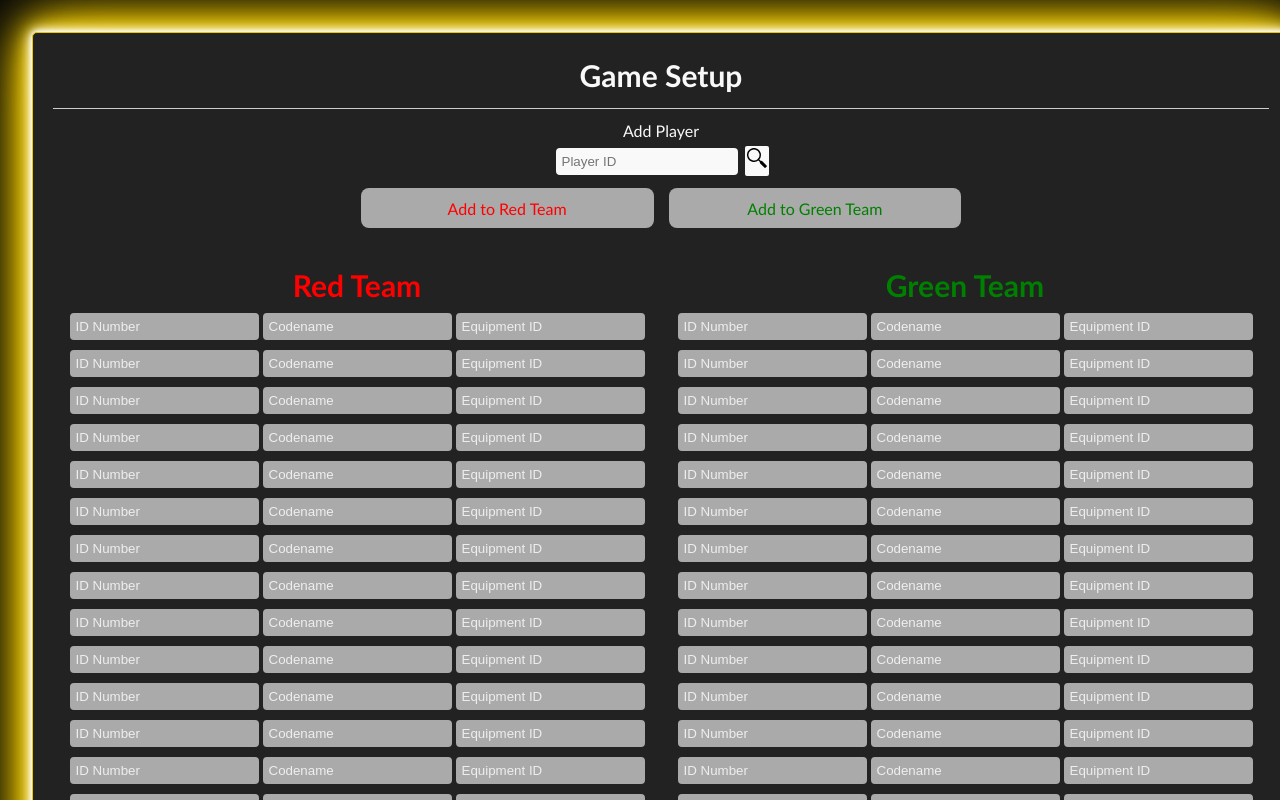
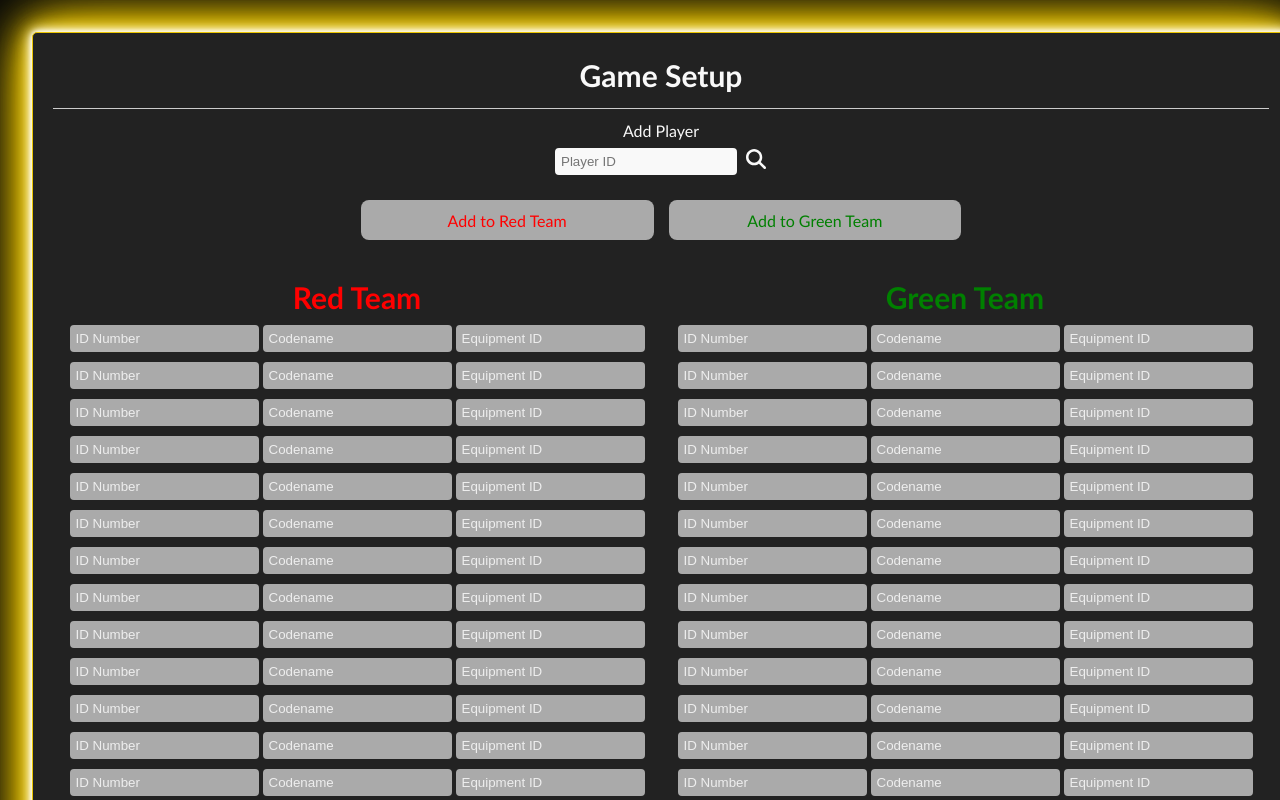
Before and after one commit to QuantumRangers-SE-Team-10/lasertech-frontend, a React (Vite) app: page /onboarding in a window 1280 px wide. Shown: the top 800 px of the page. Built offline with nearby package versions, Linux system fonts and the light colour scheme; no server answers.

Commit message:
onboarding appearance changes, handle codename change

```diff
--- a/pages/onboarding.jsx
+++ b/pages/onboarding.jsx
@@ -87,10 +87,10 @@ const Onboarding = () => {
   const validateTeam = (value) => {
     const equipmentIdValue = parseInt(value);
      if( !isNaN(equipmentIdValue) ) {
-      if(equipmentIdValue % 2 !== 0) {
+      if(equipmentIdValue % 2 !== 0 && codename !== '') {
         setAddRedButtonDisabled(false)
         validateEquipmentId(value, "Red", redTeamIndex);
-      } else if (equipmentIdValue % 2 === 0) {
+      } else if (equipmentIdValue % 2 === 0 && codename  !== '') {
         setAddGreenButtonDisabled(false)
         validateEquipmentId(value, "Green", greenTeamIndex);
       }
@@ -156,6 +156,20 @@ const Onboarding = () => {
     );
     setRedTeamIndex(0);
     setGreenTeamIndex(0);
+  };
+
+  const handleCodenameChange = async (codename) => {
+    setCodename(codename);
+    if (codename === "" || equipmentId === "") {
+      setAddGreenButtonDisabled(true);
+      setAddRedButtonDisabled(true);
+    } else if (equipmentId % 2 === 0) {
+      setAddGreenButtonDisabled(false);
+      setAddRedButtonDisabled(true);
+    } else if (equipmentId % 2 !== 0) {
+      setAddRedButtonDisabled(false);
+      setAddGreenButtonDisabled(true);
+    }
   };
 
   const handleSubmitPlayer = async (team) => {
@@ -244,6 +258,7 @@ const Onboarding = () => {
           <h3> Add Player</h3>
           <div className={onboardingStyles.playerInput}>
             <input
+              id="playerID"
               type="number"
               value={playerID}
               onChange={(e) => {
@@ -260,19 +275,16 @@ const Onboarding = () => {
                 fetchCodename(playerID);
               }}
             >
-              <img
-                src="../src/assets/Magnifying_glass_icon.svg"
-                alt="Search"
-                className={onboardingStyles.magnifyingGlassIcon}
-              />
+              <svg className={onboardingStyles.magnifyingGlassIcon} xmlns="http://www.w3.org/2000/svg" viewBox="0 0 512 512"><path d="M416 208c0 45.9-14.9 88.3-40 122.7L502.6 457.4c12.5 12.5 12.5 32.8 0 45.3s-32.8 12.5-45.3 0L330.7 376c-34.4 25.2-76.8 40-122.7 40C93.1 416 0 322.9 0 208S93.1 0 208 0S416 93.1 416 208zM208 352a144 144 0 1 0 0-288 144 144 0 1 0 0 288z"/></svg>
             </span>
           </div>
           {playerID && showCodeName && (
+            <>
               <div className={onboardingStyles.playerInput}>
                 <input
                   type="text"
                   value={codename}
-                onChange={(e) => setCodename(e.target.value)}
+                  onChange={(e) => handleCodenameChange(e.target.value)}
                   placeholder="Enter Codename"
                   style={{
                     backgroundColor: isCodenameInputDisabled ? "#aaa" : "#f9f9f9",
@@ -280,8 +292,10 @@ const Onboarding = () => {
                   }}
                   disabled={isCodenameInputDisabled}
                 />
+              </div>
+              <div className={onboardingStyles.playerInput}>
                 <input
-                type="text"
+                  type="number"
                   value={equipmentId}
                   onChange={(e) => {
                     setEquipmentId(e.target.value);
@@ -301,6 +315,7 @@ const Onboarding = () => {
                   disabled={isCodenameInputDisabled}
                 />
               </div>
+            </>
           )}
           <div className={onboardingStyles.buttonContainer}>
             <span style={{gridColumn: "span 3"}}></span>
--- a/src/App.jsx
+++ b/src/App.jsx
@@ -3,8 +3,6 @@ import Splash from "../pages/splash";
 import TestAPI from "../pages/testAPI";
 import Onboarding from "../pages/onboarding";
 import Game from "../pages/game";
-// import PlayerDisplay from "./components/playerDisplay"; // delete after testing
-// import PlayerAction from "./components/playerAction"; // delete after testing
 
 import "./App.css";
 
@@ -16,10 +14,7 @@ function App() {
           <Route path="/" element={<Splash />} />
           <Route path="/testAPI" element={<TestAPI />} />
           <Route path="/onboarding" element={<Onboarding />} />
-          <Route path= "/game" element={<Game />} />
-          {/* <Route path= "/playerDisplay" element={<PlayerDisplay />} /> delete after testing */}
-          {/* <Route path= "/playerAction" element={<PlayerAction />} />  delete after testing */}
-          {/* Add routes to pages here */}
+          <Route path="/game" element={<Game />} />
         </Routes>
       </Router>
     </>
--- a/src/css/onboarding.module.css
+++ b/src/css/onboarding.module.css
@@ -68,6 +68,15 @@
   color: #000;
 }
 
+input {
+  padding: 2px;
+  margin: 5px 2px;
+  border: 4px solid #f9f9f9;
+  background-color: #f9f9f9;
+  border-radius: 4px;
+  color: #000;
+}
+
 /* Adjustments for input fields and labels */
 input[type="checkbox"],
 input[type="text"],
@@ -79,36 +88,35 @@ input[type="number"] {
   display: flex;
   justify-content: center;
   align-items: center;
-  margin-bottom: 10px;
+  margin-bottom: 15px;
 }
 
-.playerInput input[type="number"] {
-  width: 170px;
-  margin-bottom: 3px;
+.playerInput input {
+  width: 200px;
 }
 
-.playerInput input[type="text"] {
-  width: 200px;
-  margin-bottom: 10px;
+.playerInput input[id="playerID"] {
+  width: 170px;
 }
 
 .magnifyIcon {
   cursor: pointer;
-  margin-left: 5px;
-  padding: 2px;
-  background-color: #f9f9f9;
+  margin-left: 4px;
+  padding: 3px;
   border-radius: 2px;
 }
 
 .magnifyingGlassIcon {
   width: 20px;
   height: 20px;
+  fill:#f9f9f9;
 }
 
 .buttonContainer {
   display: grid;
   grid: repeat(2, auto) / repeat(12, 1fr);
   justify-content: center;
+  margin-top: 20px;
   gap: 15px;
 }
 
@@ -118,14 +126,7 @@ input[type="number"] {
 
 .addTeamButton {
   grid-column: span 3;
-}
-
-input {
-  padding: 2px;
-  margin: 5px 2px;
-  border: 4px solid #f9f9f9;
   background-color: #f9f9f9;
-  border-radius: 4px;
   color: #000;
 }
 
```
Lines whose indentation alone changed are shown as unchanged.
